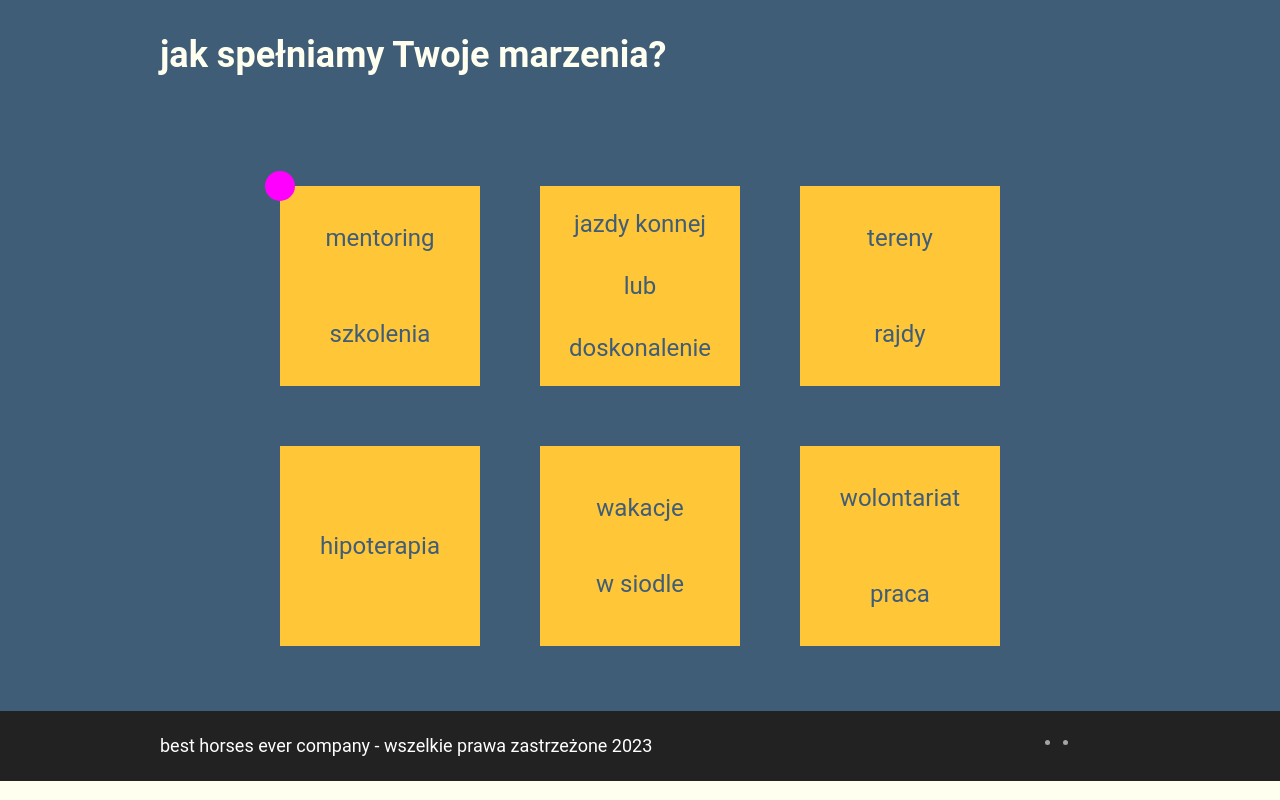
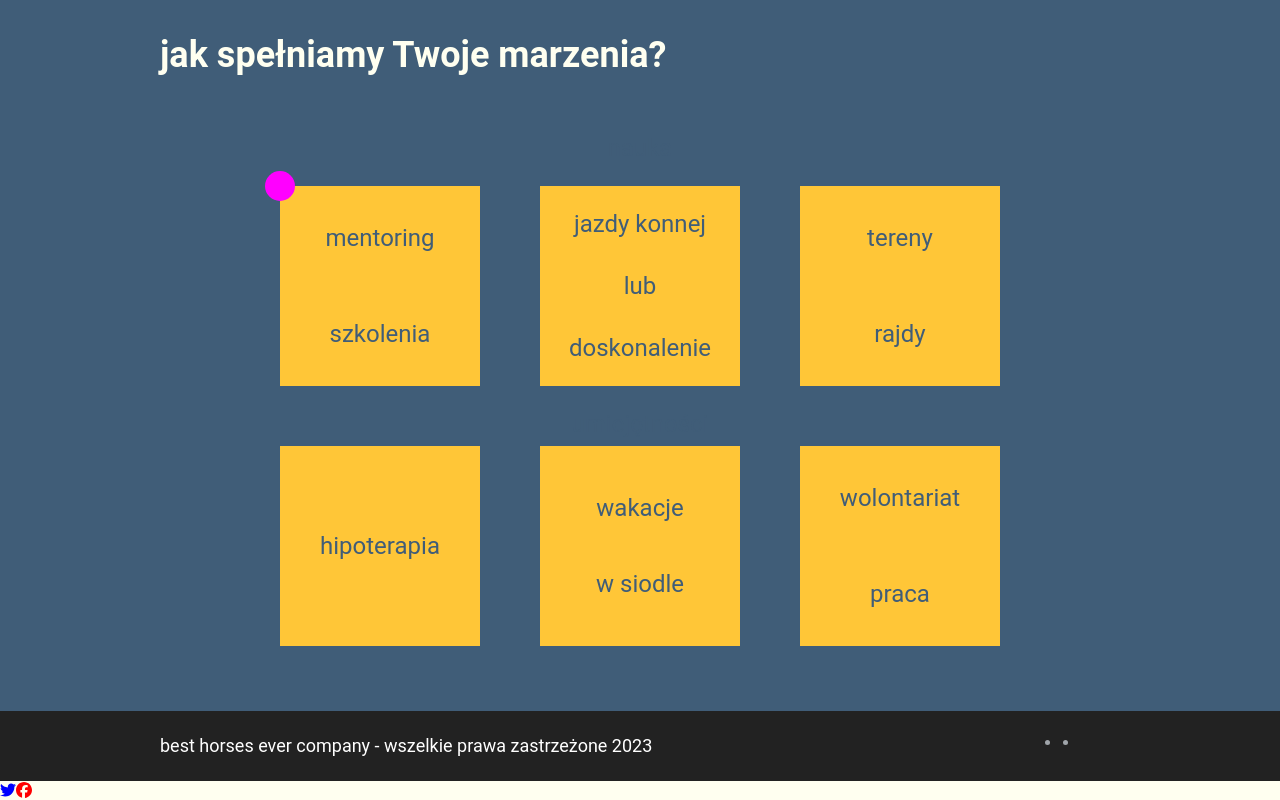
Before and after one commit to WIGUSIOWA/react1-project-fc, a React (Create React App) app: page / in a window 1280 px wide. Shown: the part 1436-2236 px from the top of the page. Built offline with nearby package versions, Linux system fonts and the light colour scheme.

Commit message:
fb icons imported for footer section

```diff
--- a/package.json
+++ b/package.json
@@ -3,6 +3,9 @@
   "version": "0.1.0",
   "private": true,
   "dependencies": {
+    "@fortawesome/fontawesome-free": "^6.4.0",
+    "@fortawesome/free-brands-svg-icons": "^6.4.0",
+    "@fortawesome/react-fontawesome": "^0.2.0",
     "@testing-library/jest-dom": "^5.17.0",
     "@testing-library/react": "^13.4.0",
     "@testing-library/user-event": "^13.5.0",
--- a/src/App.js
+++ b/src/App.js
@@ -1,4 +1,6 @@
 import "./App.css";
+import { FontAwesomeIcon } from "@fortawesome/react-fontawesome";
+import { faTwitter, faFacebook } from "@fortawesome/free-brands-svg-icons";
 import Services from "./Services/Services";
 import Footer from "./components/Footer/Footer";
 import Header from "./components/Header/Header";
@@ -13,6 +15,8 @@
 			<Mentors></Mentors>
 			<Services></Services>
 			<Footer></Footer>
+			<FontAwesomeIcon icon={faTwitter} color="blue" />
+			<FontAwesomeIcon icon={faFacebook} color="red" />
 		</>
 	);
 };
--- a/src/components/Footer/Footer.js
+++ b/src/components/Footer/Footer.js
@@ -1,3 +1,4 @@
+
 const Footer = () => {
 	return (
 		<footer className="footer-part">
```
Also changed, not shown: 1 other file (tests, documents, lock files or other folders).
